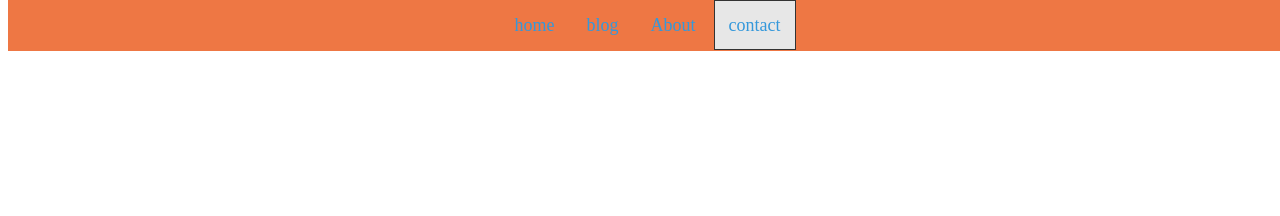
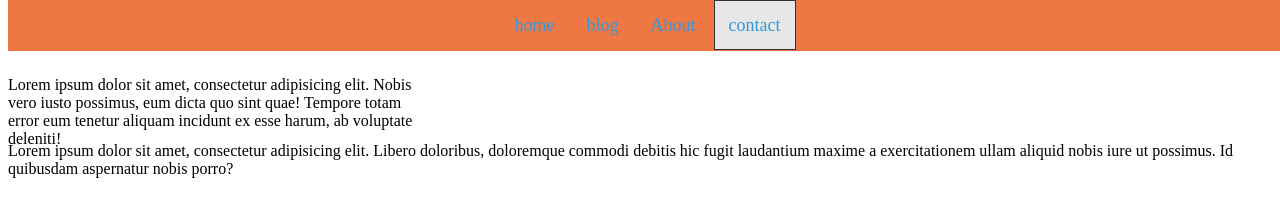
Before and after one commit to GiovanniTammaro9/SASS, a plain HTML site: page index.html in a window 1280 px wide. Drawn offline with Linux system fonts and the light colour scheme.

Commit message:
creati due div dove il primo ha 1/3 della larghezza del 2

```diff
--- a/index.html
+++ b/index.html
@@ -19,6 +19,20 @@
             </ul>
         </nav>
     </div>
+    <div class="primo-paragrafo">
+        <div class="div-1">
+            <p>Lorem ipsum dolor sit amet, consectetur adipisicing elit. Nobis vero iusto possimus, eum dicta quo
+                sint quae! Tempore totam error eum tenetur aliquam incidunt ex esse harum, ab voluptate deleniti!
+            </p>
+        </div>
+    </div>
+    <div class="secondo-paragrafo">
+        <div class="div-2">
+            <p>Lorem ipsum dolor sit amet, consectetur adipisicing elit. Libero doloribus, doloremque commodi
+                debitis hic fugit laudantium maxime a exercitationem ullam aliquid nobis iure ut possimus. Id
+                quibusdam aspernatur nobis porro?</p>
+        </div>
+    </div>
 
 </body>
 
--- a/style.scss
+++ b/style.scss
@@ -1,17 +1,17 @@
 $primary-color: #3498db;
 $secondary-color: #e74;
 
+
+body {
+    min-height: 100vh;
+    font-size: 16px;
+}
 .container {
     width: 100%;
+    height: 100%;
     display: inline-block;
     background-color: black;
-    h1 {
-        color: blue;
-    }
 
-    p {
-        color: red;
-    }
 
 }
 
@@ -49,3 +49,9 @@ nav {
     border: 1px solid #333333;
 
 }
+
+.primo-paragrafo {
+    margin-top: 50px;
+    height: 50px;
+    width: calc(100% / 3);
+}
```
Also changed, not shown: style.css, 1 other file.
